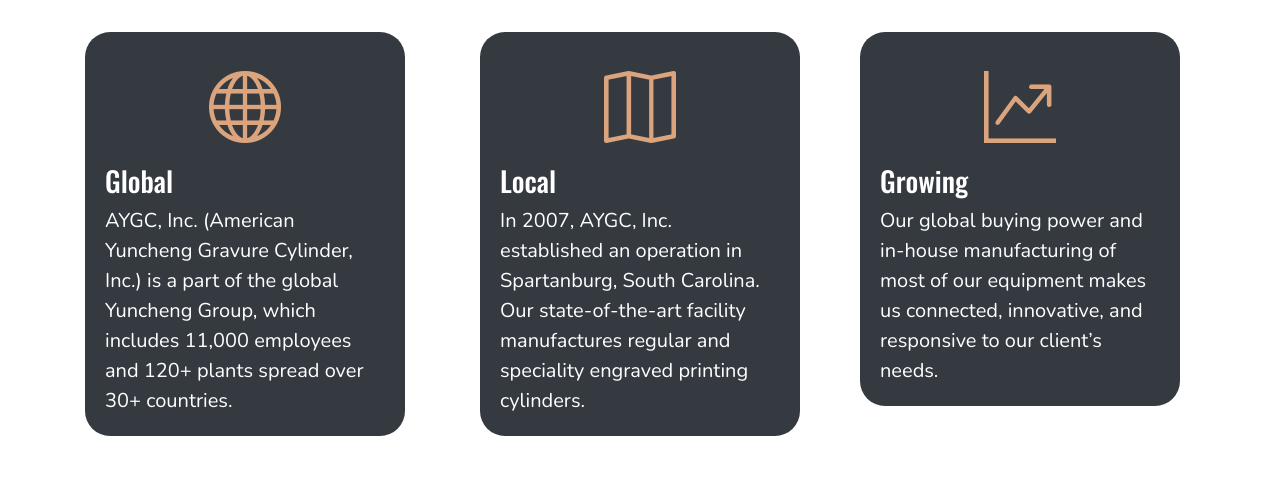
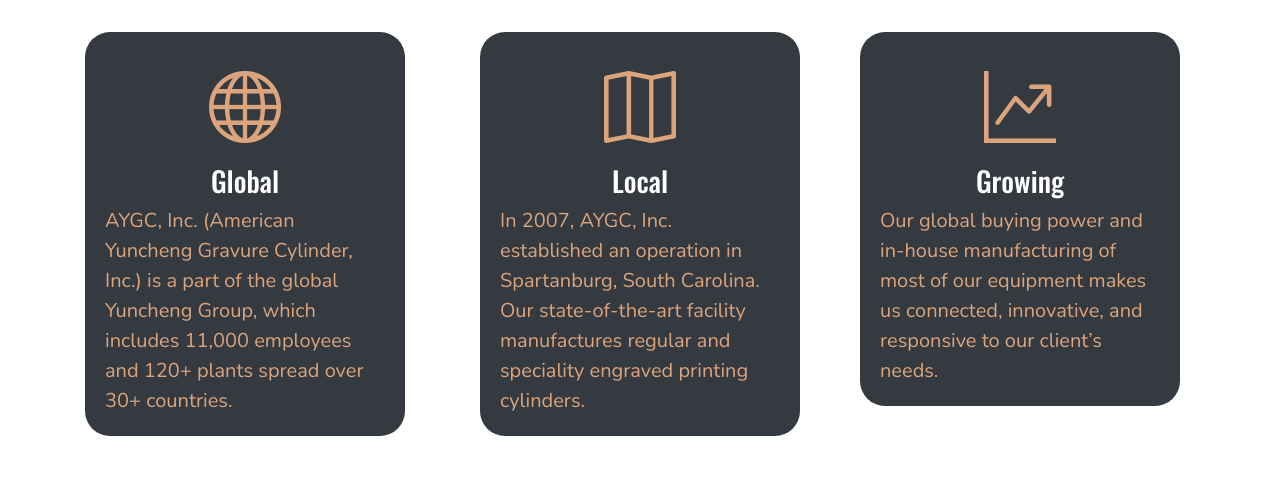
Before and after one commit to ejw773/aygc, a plain HTML site: page about.html in a window 1280 px wide. Shown: the part 414-913 px from the top of the page. Drawn offline with nearby package versions, Linux system fonts and the light colour scheme.

Commit message:
adjusts color

```diff
--- a/about.html
+++ b/about.html
@@ -80,22 +80,22 @@
                 <div class="col-lg-4">
                     <div class="features-icons-item bg-dark x-auto mb-5 mb-lg-0 mb-lg-3">
                         <div class="features-icons-icon d-flex"><i class="bi-globe m-auto text-copper"></i></div>
-                        <h3>Global</h3>
-                        <p class="lead mb-0">AYGC, Inc. (American Yuncheng Gravure Cylinder, Inc.) is a part of the global Yuncheng Group, which includes 11,000 employees and 120+ plants spread over 30+ countries.</p>
+                        <h3 class="text-center">Global</h3>
+                        <p class="lead mb-0 text-copper">AYGC, Inc. (American Yuncheng Gravure Cylinder, Inc.) is a part of the global Yuncheng Group, which includes 11,000 employees and 120+ plants spread over 30+ countries.</p>
                     </div>
                 </div>
                 <div class="col-lg-4">
                     <div class="features-icons-item bg-dark mx-auto mb-5 mb-lg-0 mb-lg-3">
                         <div class="features-icons-icon d-flex"><i class="bi-map m-auto text-copper"></i></div>
-                        <h3>Local</h3>
-                        <p class="lead mb-0">In 2007, AYGC, Inc. established an operation in Spartanburg, South Carolina. Our state-of-the-art facility manufactures regular and speciality engraved printing cylinders.</p>
+                        <h3 class="text-center">Local</h3>
+                        <p class="lead mb-0 text-copper">In 2007, AYGC, Inc. established an operation in Spartanburg, South Carolina. Our state-of-the-art facility manufactures regular and speciality engraved printing cylinders.</p>
                     </div>
                 </div>
                 <div class="col-lg-4">
                     <div class="features-icons-item bg-dark mx-auto mb-0 mb-lg-3">
                         <div class="features-icons-icon d-flex"><i class="bi-graph-up m-auto text-copper"></i></div>
-                        <h3>Growing</h3>
-                        <p class="lead mb-0">Our global buying power and in-house manufacturing of most of our equipment  makes us connected, innovative, and responsive to our client’s needs.</p>
+                        <h3 class="text-center">Growing</h3>
+                        <p class="lead mb-0 text-copper">Our global buying power and in-house manufacturing of most of our equipment  makes us connected, innovative, and responsive to our client’s needs.</p>
                     </div>
                 </div>
             </div>
```
Also changed, not shown: contact.html (+1 -1 lines).
